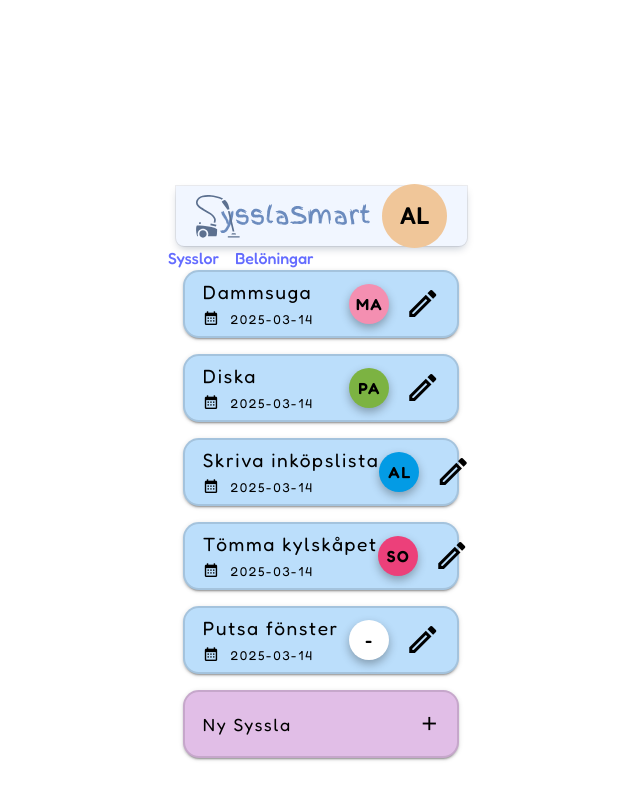
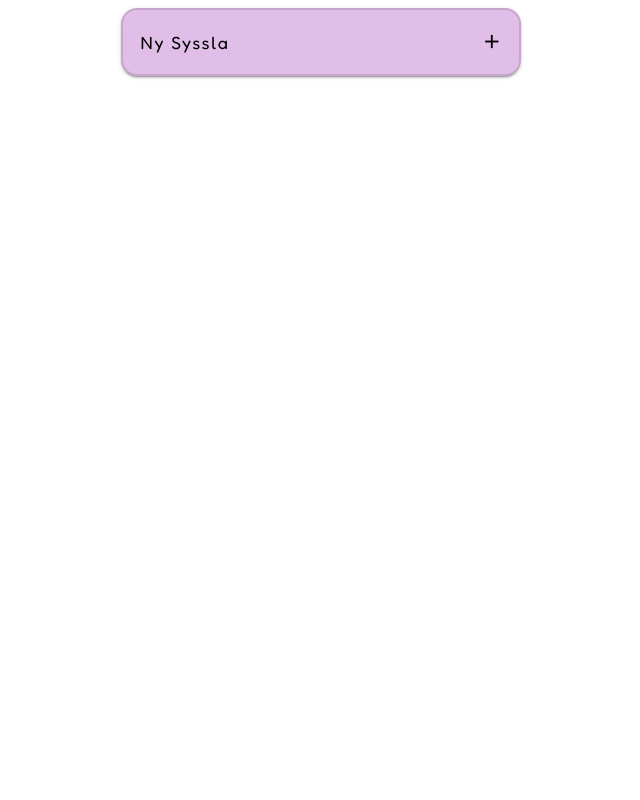
Before and after one commit to IT-Hogskolan-Stockholm/syssla-smart, a Vue app in the folder syssla-smart/: page / in a window 1280 px wide. Shown: the part 520-1320 px from the top of the page, without its empty margins (319-959 px from the left). After the commit the page ends 800 px from the top, so only its background shows below. Built offline with nearby package versions, Linux system fonts and the light colour scheme.

Commit message:
fixed design issues

```diff
--- a/syssla-smart/src/App.vue
+++ b/syssla-smart/src/App.vue
@@ -1,18 +1,15 @@
-
 <script setup>
-import HelloWorld from './components/HelloWorld.vue'
-import Header from './components/Header.vue'
+  import HelloWorld from './components/HelloWorld.vue'
+  import Header from './components/Header.vue'
 </script>
 
 <template>
   <Header />
-  <div>
-    <nav>
+  <nav>
     <router-link to="/sysslor">Sysslor</router-link>
     <router-link to="/beloningar">Belöningar</router-link>
   </nav>
   <router-view />
-  </div>
 </template>
 
 <style scoped>
--- a/syssla-smart/src/components/Header.vue
+++ b/syssla-smart/src/components/Header.vue
@@ -18,7 +18,7 @@
     background-color: #f1f6ff;
     color: white;
     padding: 10px 20px;
-    max-width: 100%;
+    width: 100%;
     z-index: 10;
     display: flex;
     justify-content: space-between;
@@ -28,7 +28,6 @@
     box-shadow: rgba(9, 30, 66, 0.25) 0px 4px 8px -2px,
       rgba(9, 30, 66, 0.08) 0px 0px 0px 1px;
     /* skugga under header */
-    height: 60px;
     position: sticky;
     top: 0;
   }
--- a/syssla-smart/src/style.css
+++ b/syssla-smart/src/style.css
@@ -31,7 +31,6 @@ body {
   margin: 0;
   display: flex;
   min-height: 100vh;
-  height: 2000px;
   width: 100vw;
   -ms-overflow-style: none;
   &::-webkit-scrollbar {
@@ -53,7 +52,6 @@ h1 {
   width: 100vw;
   display: flex;
   flex-direction: column;
-  justify-content: center;
   align-items: center;
 }
 
```
